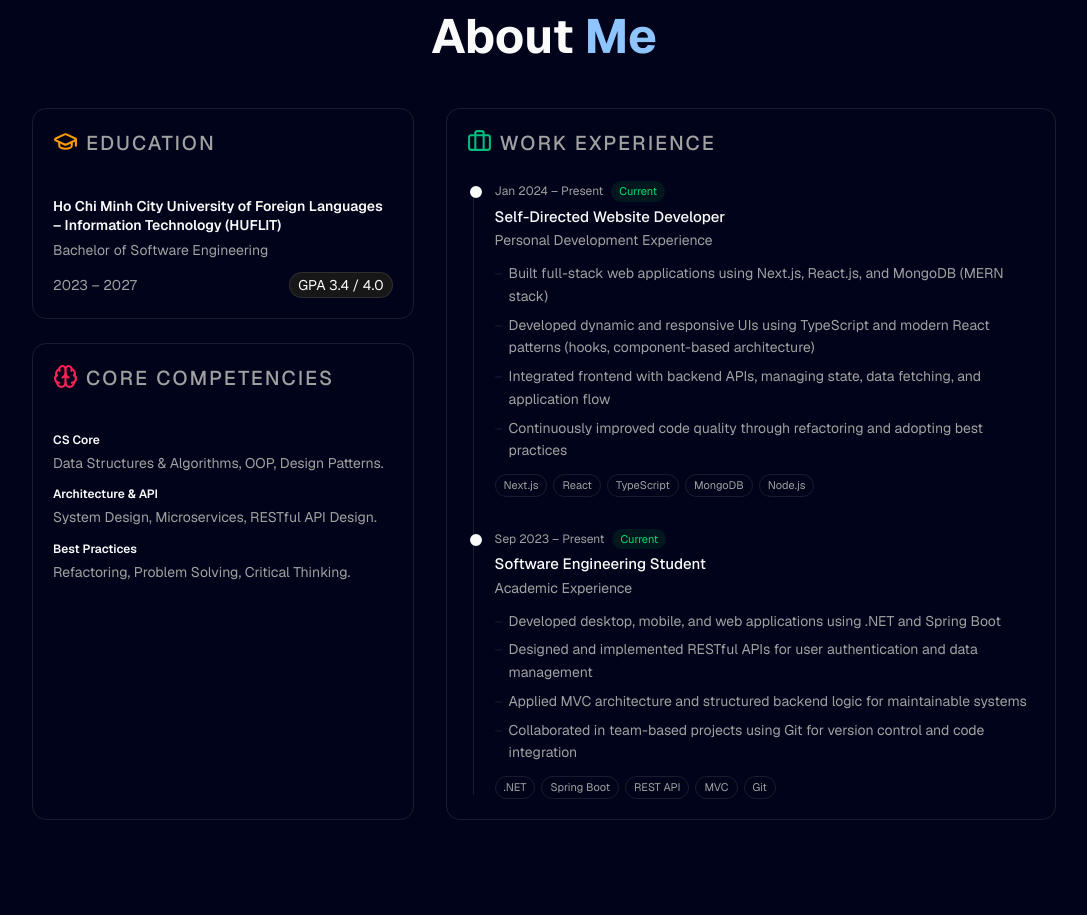
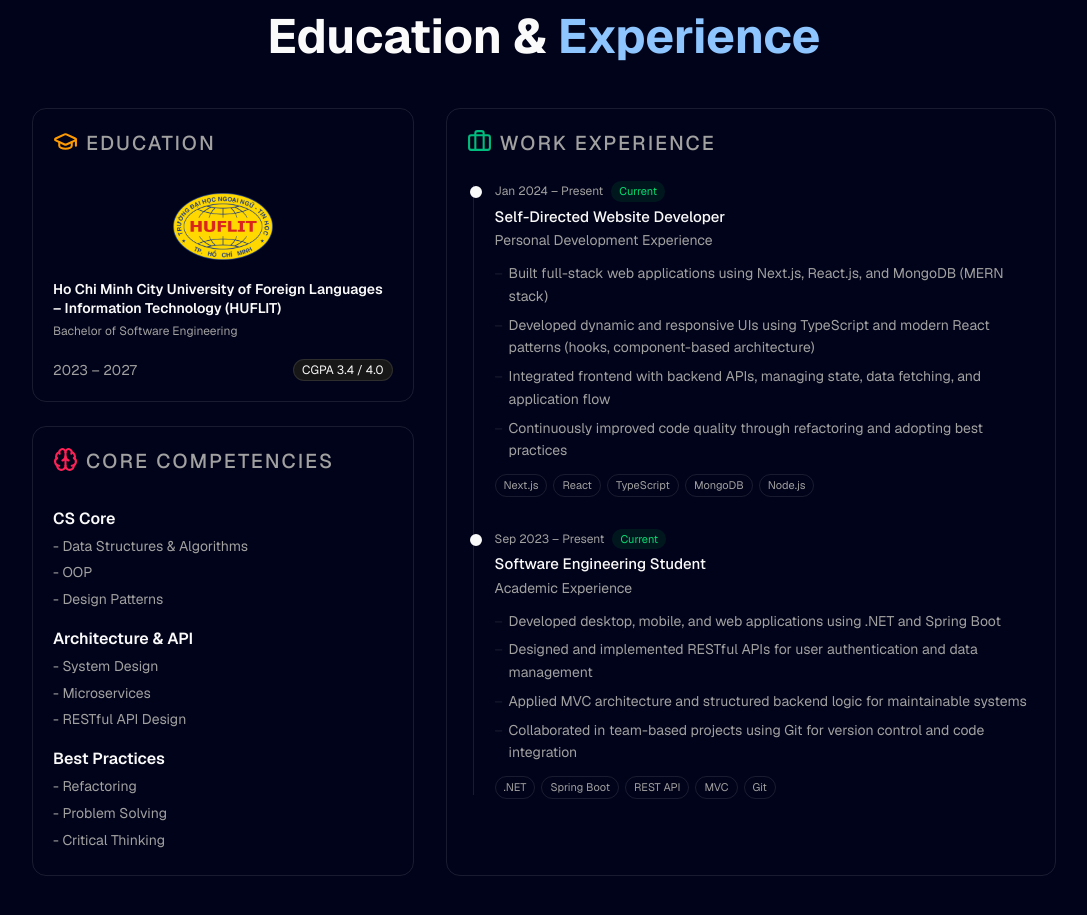
Before and after one commit to Thanhbo209/portfolio, a Next.js app: page / in a window 1280 px wide. Shown: the part 1480-2395 px from the top of the page, without its empty margins (96-1183 px from the left). Built offline with nearby package versions, Linux system fonts and the light colour scheme; no server answers; the database is empty; a web font is replaced by a local one.

Commit message:
UPDATE Education & Experience Section

```diff
--- a/app/page.tsx
+++ b/app/page.tsx
@@ -3,7 +3,7 @@ import ContactSection from "@/components/sections/contact/Contact";
 import DrawGallery from "@/components/sections/draw/DrawGallery";
 import DrawPage from "@/components/sections/draw/page";
 import Hero from "@/components/sections/hero/Hero";
-import WorkExperience from "@/components/sections/learning/WorkExperience";
+import WorkExperience from "@/components/sections/experience/WorkExperience";
 import Projects from "@/components/sections/projects/Projects";
 
 export default function Home() {
--- a/components/sections/learning/WorkExperience.tsx
+++ b/components/sections/experience/WorkExperience.tsx
@@ -3,29 +3,9 @@
 import { motion } from "framer-motion";
 import { EXPERIENCES } from "@/data/experienceData";
 import { Brain, Briefcase, GraduationCap } from "lucide-react";
-
-const EDUCATION = {
-  school:
-    "Ho Chi Minh City University of Foreign Languages – Information Technology (HUFLIT)",
-  degree: "Bachelor of Software Engineering",
-  period: "2023 – 2027",
-  gpa: "3.4 / 4.0",
-};
-
-const COMPETENCIES = [
-  {
-    label: "CS Core",
-    value: "Data Structures & Algorithms, OOP, Design Patterns.",
-  },
-  {
-    label: "Architecture & API",
-    value: "System Design, Microservices, RESTful API Design.",
-  },
-  {
-    label: "Best Practices",
-    value: "Refactoring, Problem Solving, Critical Thinking.",
-  },
-];
+import { EDUCATION } from "@/data/education";
+import { COMPETENCIES } from "@/data/competencies";
+import Image from "next/image";
 
 export default function WorkExperience() {
   return (
@@ -38,7 +18,7 @@ export default function WorkExperience() {
         className="max-w-5xl w-full"
       >
         <h2 className="heading text-center mb-12">
-          About <span className="text-blue-300">Me</span>
+          Education & <span className="text-blue-300">Experience</span>
         </h2>
 
         <div className="grid grid-cols-1 md:grid-cols-[1fr_1.6fr] gap-8 items-stretch">
@@ -53,25 +33,35 @@ export default function WorkExperience() {
               transition={{ duration: 0.4 }}
               className="rounded-xl border border-border p-5"
             >
-              <p className="flex gap-1 text-xl pb-10 font-medium uppercase tracking-widest text-muted-foreground">
+              <p className="flex gap-1 text-xl pb-8 font-medium uppercase tracking-widest text-muted-foreground">
                 <GraduationCap
                   size={25}
                   className="inline-block mr-1 text-chart-3"
                 />
                 Education
               </p>
+
+              <div className="flex items-center justify-center mb-4">
+                <Image
+                  src={EDUCATION.image}
+                  alt="Huflit"
+                  width={100}
+                  height={80}
+                  className="py-1 rounded-md object-cover"
+                />
+              </div>
               <h3 className="text-[14px] font-semibold text-foreground leading-snug mb-1">
                 {EDUCATION.school}
               </h3>
-              <p className="text-sm text-muted-foreground mb-3">
+              <p className="text-xs text-muted-foreground mb-3">
                 {EDUCATION.degree}
               </p>
-              <div className="flex items-center justify-between">
+              <div className="flex items-center mt-5 justify-between">
                 <span className="text-sm text-muted-foreground">
                   {EDUCATION.period}
                 </span>
-                <span className="text-sm px-2 bg-card py-0.5 rounded-full border border-border">
-                  GPA {EDUCATION.gpa}
+                <span className="text-xs px-2 bg-card py-0.5 rounded-full border border-border">
+                  CGPA {EDUCATION.gpa}
                 </span>
               </div>
             </motion.div>
@@ -84,19 +74,23 @@ export default function WorkExperience() {
               transition={{ delay: 0.1, duration: 0.4 }}
               className="rounded-xl border border-border p-5"
             >
-              <p className="flex gap-1 text-xl pb-10 font-medium uppercase tracking-widest text-muted-foreground">
+              <p className="flex gap-1 text-xl pb-8 font-medium uppercase tracking-widest text-muted-foreground">
                 <Brain size={25} className="inline-block mr-1 text-chart-5" />
                 Core Competencies
               </p>
               <div className="flex flex-col gap-3">
                 {COMPETENCIES.map((c) => (
                   <div key={c.label}>
-                    <p className="text-xs font-semibold text-foreground mb-1">
+                    <p className="text-md font-semibold text-foreground mb-1">
                       {c.label}
                     </p>
-                    <p className="text-sm text-muted-foreground leading-relaxed">
-                      {c.value}
-                    </p>
+                    <ul className="text-sm text-muted-foreground leading-relaxed">
+                      {c.value.map((v) => (
+                        <li key={v} className="mr-2 mb-1">
+                          - {v}
+                        </li>
+                      ))}
+                    </ul>
                   </div>
                 ))}
               </div>
@@ -131,7 +125,7 @@ export default function WorkExperience() {
                   >
                     {/* Dot */}
                     <div
-                      className={`absolute -left-[25px] top-[5px] w-3 h-3 rounded-full border-2 transition-colors
+                      className={`absolute -left-6.25 top-1.25 w-3 h-3 rounded-full border-2 transition-colors
                         ${
                           exp.current
                             ? "bg-foreground border-foreground"
--- /dev/null
+++ b/data/competencies.ts
@@ -0,0 +1,14 @@
+export const COMPETENCIES = [
+  {
+    label: "CS Core",
+    value: ["Data Structures & Algorithms", "OOP", "Design Patterns"],
+  },
+  {
+    label: "Architecture & API",
+    value: ["System Design", "Microservices", "RESTful API Design"],
+  },
+  {
+    label: "Best Practices",
+    value: ["Refactoring", "Problem Solving", "Critical Thinking"],
+  },
+];
--- /dev/null
+++ b/data/education.ts
@@ -0,0 +1,8 @@
+export const EDUCATION = {
+  image: "/university/HUFLIT.png",
+  school:
+    "Ho Chi Minh City University of Foreign Languages – Information Technology (HUFLIT)",
+  degree: "Bachelor of Software Engineering",
+  period: "2023 – 2027",
+  gpa: "3.4 / 4.0",
+};
```
Also changed, not shown: public/university/HUFLIT.png (added).
